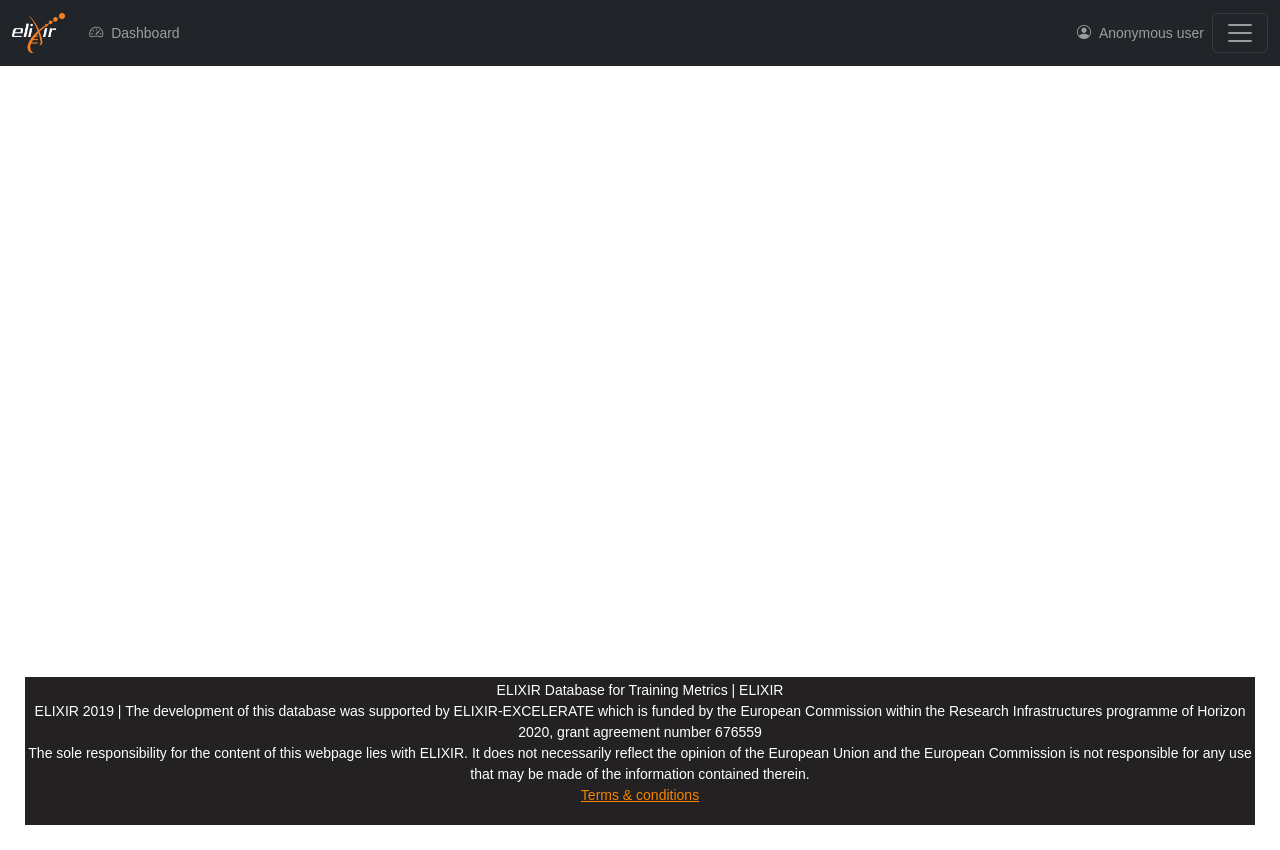
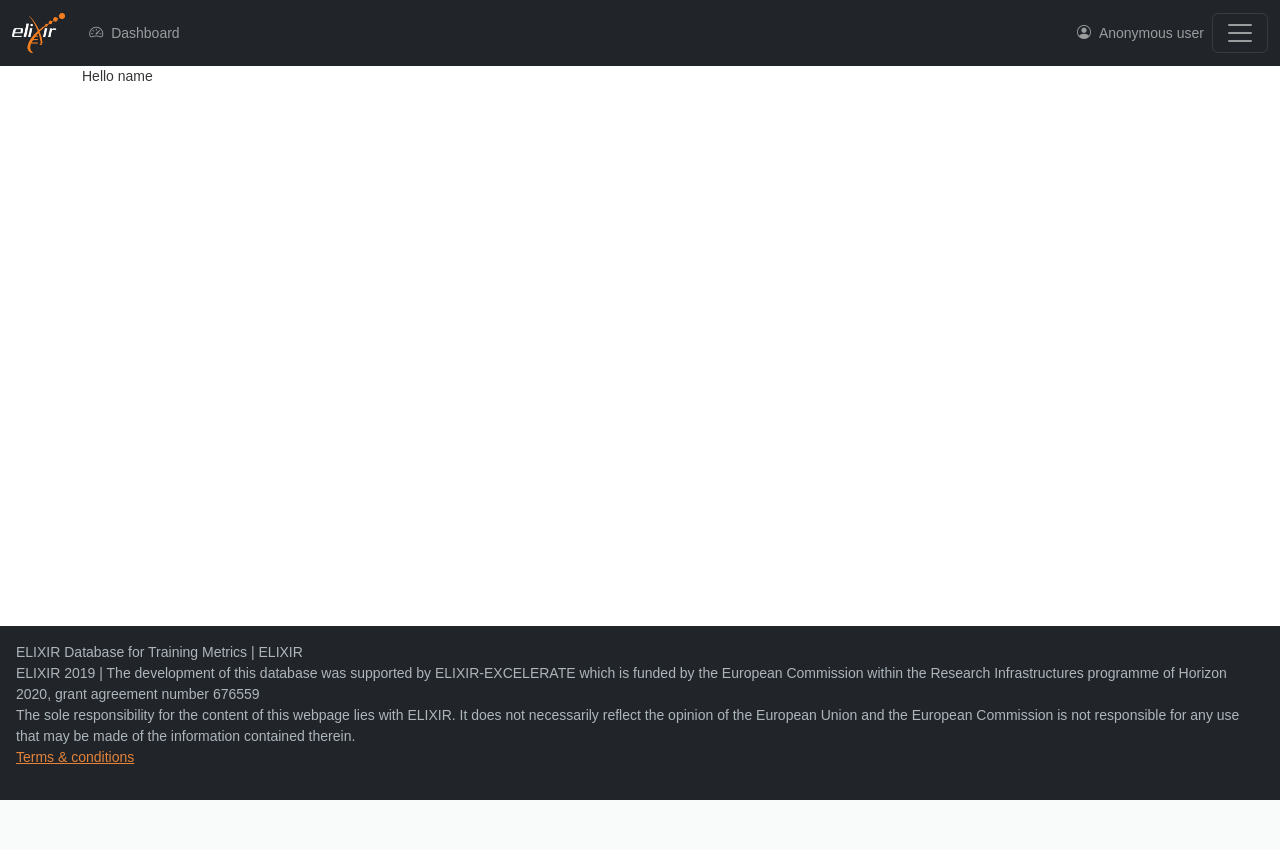
Before and after one commit to elixir-europe-training/Training-Metrics-Database, a Django app: page / in a window 1280 px wide. After the commit the page ends 800 px from the top, so only its background shows below. Run offline with Django 4.2, Linux system fonts and the light colour scheme; some libraries are stand-ins or nearby versions.

Commit message:
Improve structure of main base template  - Move body layout to main css  - Move footer into body  - Use article instead of div  - Use bootstrap container class  - Only render footer element in footer template  - Remove fixed positioning for navbar

```diff
--- a/metrics/static/metrics/css/style.css
+++ b/metrics/static/metrics/css/style.css
@@ -1,15 +1,23 @@
 /* css file for TMD Tango */
 
 body {
-  margin: 25px;
   color: #353535;
   font-family: arial, sans-serif;
   font-size: 14px;
+
+  display: flex;
+  flex-direction: column;
+  height: 100vh;
+  width: 100%;
+}
+
+body, [data-bs-theme="dark"], [data-bs-theme="light"] {
   --bs-link-color-rgb: 229, 131, 58;
   --bs-link-hover-color-rgb: 160, 79, 18;
   --bs-link-active-color-rgb: 160, 79, 18;
   --bs-link-visited-color-rgb: 229, 131, 58;
   --bs-link-opacity: 1;
+  --bs-bg-opacity: 1;
 }
 
 h1 {
@@ -22,3 +30,20 @@ h1 {
 .divider {
   border-bottom: solid 1px var(--bs-navbar-color);
 }
+
+nav {
+  flex-grow: 0;
+  flex-shrink: 0;
+}
+
+.main-content {
+  flex-grow: 1;
+  flex-shrink: 1;
+}
+
+footer {
+  flex-grow: 0;
+  flex-shrink: 0;
+  color: var(--bs-body-color);
+  background-color: rgba(var(--bs-dark-rgb),var(--bs-bg-opacity));
+}
--- a/templates/common/base.html
+++ b/templates/common/base.html
@@ -8,12 +8,11 @@
 </head>
 <body>
 {% include 'common/nav.html' %}
-<div class="content">
-    {% block content %}
+<article class="container main-content">
+{% block content %}
 
-    {% endblock %}
-</div>
-
+{% endblock %}
+</article>
+{% include 'common/footer.html' %}
 </body>
-{% include 'common/footer.html' %}
 </html>
--- a/templates/common/footer.html
+++ b/templates/common/footer.html
@@ -1,31 +1,8 @@
-<html>
-<head>
-<style>
-footer {
-  text-align: center;
-  padding: 3px;
-  background-color: rgb(35, 33, 33);
-  color: white;
-  margin-top: auto;
-}
-body {
-    min-height: 100vh;
-  display: flex;
-  flex-direction: column;
-
-}
-</style>
-</head>
-<body>
-
-<footer>
+<footer class="p-3" data-bs-theme="dark">
   <p>ELIXIR Database for Training Metrics | ELIXIR<br>
 
     ELIXIR 2019 | The development of this database was supported by ELIXIR-EXCELERATE which is funded by the European Commission within the Research Infrastructures programme of Horizon 2020, grant agreement number 676559<br>
 
     The sole responsibility for the content of this webpage lies with ELIXIR. It does not necessarily reflect the opinion of the European Union and the European Commission is not responsible for any use that may be made of the information contained therein.<br>
-  <a href="" style="color:#ff8800f5">Terms & conditions</a></p>
+  <a href="">Terms & conditions</a></p>
 </footer>
-
-</body>
-</html>
--- a/templates/common/nav.html
+++ b/templates/common/nav.html
@@ -1,6 +1,6 @@
 {% load static %}
 
-<nav class="navbar navbar-dark bg-dark fixed-top">
+<nav class="navbar navbar-dark bg-dark">
     <div class="navbar-expand container-fluid">
         <a class="navbar-brand" href="#">
             <img src="{% static 'metrics/img/white-orange-logo.png' %}" alt="Elixir TMD" height="40px">
```
